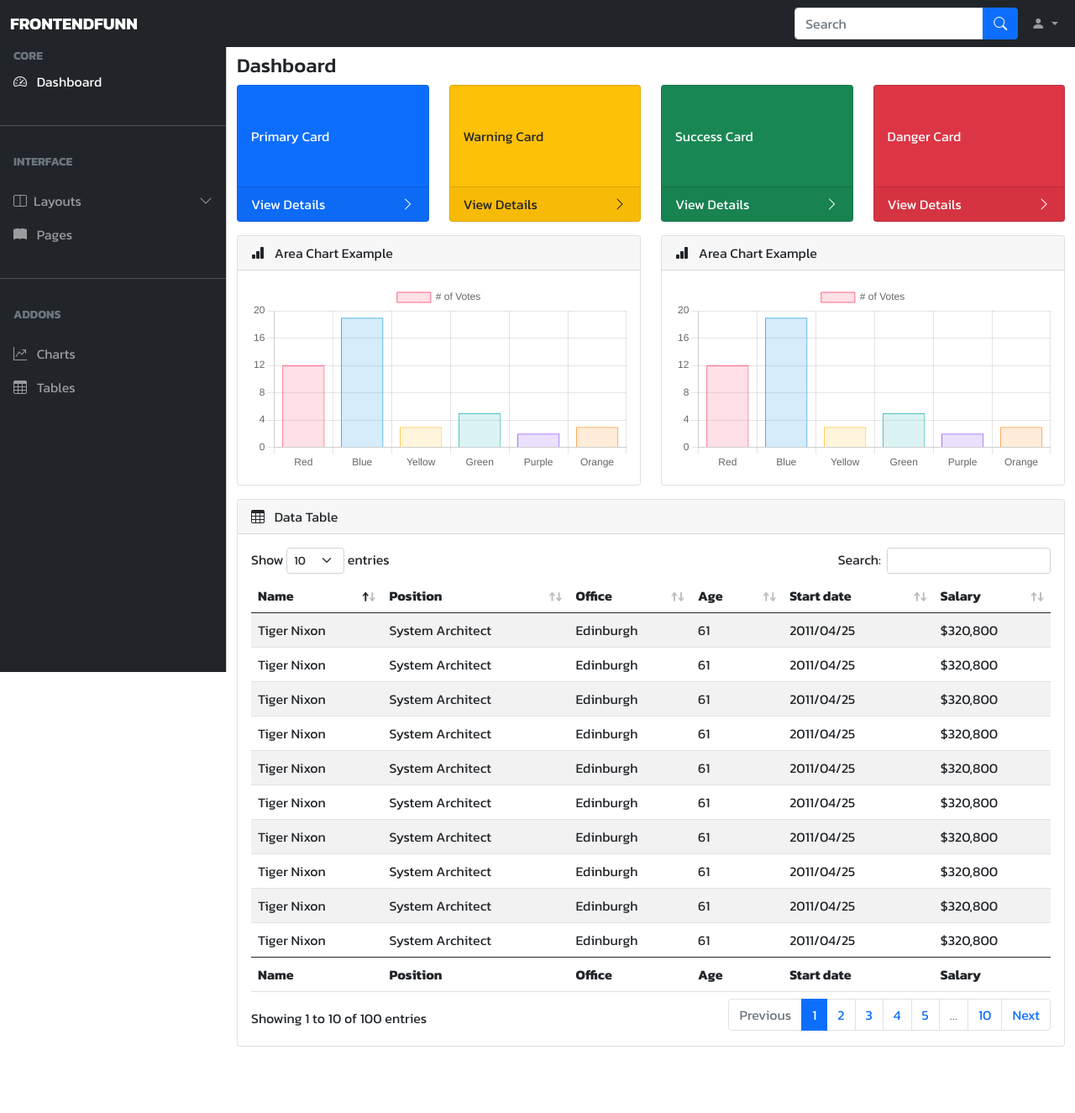
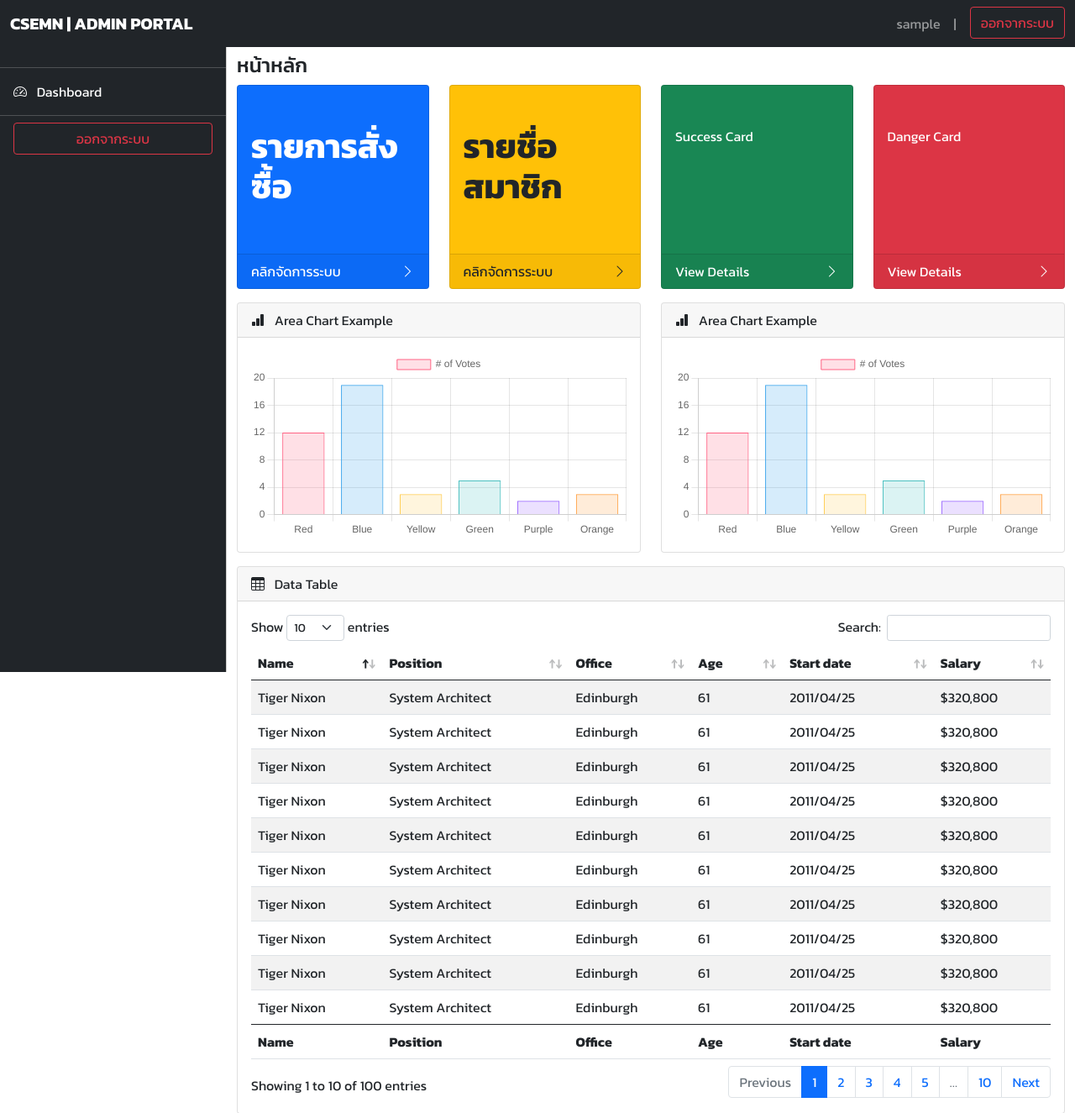
Before and after one commit to Nonthawat3944/Online-Shopping, a PHP site: page /admin/pages/dashboard/index.php in a window 1280 px wide. Shown: the top 1325 px of the page at 84% size. Before the commit the page ends 1246 px from the top, so only its background shows below. Run offline with PHP 8.4, Linux system fonts and the light colour scheme; the visitor is signed in with stand-in values (Sample User, id 1); some libraries are stand-ins or nearby versions.

Commit message:
16:50 13/8/2021

```diff
--- a/admin/pages/dashboard/index.php
+++ b/admin/pages/dashboard/index.php
@@ -17,29 +17,37 @@ if (isset($_GET['logout'])) {
     <div class="container-fluid">
         <div class="row">
             <div class="col-md-12">
-                <h4>Dashboard</h4>
+                <h4>หน้าหลัก</h4>
             </div>
         </div>
         <div class="row">
             <div class="col-md-3 mb-3">
                 <div class="card bg-primary text-white h-100">
-                    <div class="card-body py-5">Primary Card</div>
-                    <div class="card-footer d-flex">
-                        View Details
+                    <div class="card-body py-5">
+                        <h1><strong>รายการสั่งซื้อ</strong></h1>
+                    </div>
+                    <div class="card-footer">
+                        <a href="" class="d-flex text-decoration-none text-white">
+                            คลิกจัดการระบบ
                             <span class="ms-auto">
                                 <i class="bi bi-chevron-right"></i>
                             </span>
+                        </a>
                     </div>
                 </div>
             </div>
             <div class="col-md-3 mb-3">
                 <div class="card bg-warning text-dark h-100">
-                    <div class="card-body py-5">Warning Card</div>
-                    <div class="card-footer d-flex">
-                        View Details
+                    <div class="card-body py-5">
+                        <h1><strong>รายชื่อสมาชิก</strong></h1>
+                    </div>
+                    <div class="card-footer">
+                        <a href="" class="d-flex text-decoration-none text-dark">
+                            คลิกจัดการระบบ
                             <span class="ms-auto">
                                 <i class="bi bi-chevron-right"></i>
                             </span>
+                        </a>
                     </div>
                 </div>
             </div>
--- a/admin/pages/includes/navbar.php
+++ b/admin/pages/includes/navbar.php
@@ -3,31 +3,17 @@
         <button class="navbar-toggler" type="button" data-bs-toggle="offcanvas" data-bs-target="#sidebar" aria-controls="offcanvasExample">
             <span class="navbar-toggler-icon" data-bs-target="#sidebar"></span>
         </button>
-        <a class="navbar-brand me-auto ms-lg-0 ms-3 text-uppercase fw-bold" href="#">Frontendfunn</a>
-        <button class="navbar-toggler" type="button" data-bs-toggle="collapse" data-bs-target="#topNavBar" aria-controls="topNavBar" aria-expanded="false" aria-label="Toggle navigation">
-            <span class="navbar-toggler-icon"></span>
-        </button>
+        <a class="navbar-brand me-auto ms-lg-0 ms-3 text-uppercase fw-bold" href="#">CSEMN | Admin Portal</a>
         <div class="collapse navbar-collapse" id="topNavBar">
-            <form class="d-flex ms-auto my-3 my-lg-0">
-                <div class="input-group">
-                    <input class="form-control" type="search" placeholder="Search" aria-label="Search" />
-                    <button class="btn btn-primary" type="submit">
-                        <i class="bi bi-search"></i>
-                    </button>
-                </div>
-            </form>
-            <ul class="navbar-nav">
-                <li class="nav-item dropdown">
-                    <a class="nav-link dropdown-toggle ms-2" href="#" role="button" data-bs-toggle="dropdown" aria-expanded="false">
-                        <i class="bi bi-person-fill"></i>
-                    </a>
-                    <ul class="dropdown-menu dropdown-menu-end">
-                        <li><a class="dropdown-item" href="#">Action</a></li>
-                        <li><a class="dropdown-item" href="#">Another action</a></li>
-                        <li>
-                            <a class="dropdown-item" href="#">Something else here</a>
-                        </li>
-                    </ul>
+            <ul class="navbar-nav ms-auto">
+                <li class="nav-item">
+                    <a class="nav-link" href="#"><?= $_SESSION['U_USERNAME'] ?></a>
+                </li>
+                <li class="nav-item">
+                    <a class="nav-link me-2">|</a>
+                </li>
+                <li class="nav-item">
+                    <a class="btn btn-outline-danger" href="?logout">ออกจากระบบ</a>
                 </li>
             </ul>
         </div>
--- a/admin/pages/includes/sidebar.php
+++ b/admin/pages/includes/sidebar.php
@@ -1,11 +1,9 @@
 <div class="offcanvas offcanvas-start sidebar-nav bg-dark" tabindex="-1" id="sidebar">
-    <div class="offcanvas-body p-0">
+    <div class="offcanvas-body px-0">
         <nav class="navbar-dark">
             <ul class="navbar-nav">
                 <li>
-                    <div class="text-muted small fw-bold text-uppercase px-3">
-                        CORE
-                    </div>
+                    <hr class="dropdown-divider bg-light">
                 </li>
                 <li>
                     <a href="#" class="nav-link px-3 active">
@@ -13,60 +11,11 @@
                         <span>Dashboard</span>
                     </a>
                 </li>
-                <li class="my-4">
-                    <hr class="dropdown-divider bg-light" />
+                <li>
+                    <hr class="dropdown-divider bg-light">
                 </li>
-                <li>
-                    <div class="text-muted small fw-bold text-uppercase px-3 mb-3">
-                        Interface
-                    </div>
-                </li>
-                <li>
-                    <a class="nav-link px-3 sidebar-link" data-bs-toggle="collapse" href="#layouts">
-                        <span class="me-2"><i class="bi bi-layout-split"></i></span>
-                        <span>Layouts</span>
-                        <span class="ms-auto">
-                            <span class="right-icon">
-                                <i class="bi bi-chevron-down"></i>
-                            </span>
-                        </span>
-                    </a>
-                    <div class="collapse" id="layouts">
-                        <ul class="navbar-nav ps-3">
-                            <li>
-                                <a href="#" class="nav-link px-3">
-                                    <span class="me-2"><i class="bi bi-speedometer2"></i></span>
-                                    <span>Dashboard</span>
-                                </a>
-                            </li>
-                        </ul>
-                    </div>
-                </li>
-                <li>
-                    <a href="#" class="nav-link px-3">
-                        <span class="me-2"><i class="bi bi-book-fill"></i></span>
-                        <span>Pages</span>
-                    </a>
-                </li>
-                <li class="my-4">
-                    <hr class="dropdown-divider bg-light" />
-                </li>
-                <li>
-                    <div class="text-muted small fw-bold text-uppercase px-3 mb-3">
-                        Addons
-                    </div>
-                </li>
-                <li>
-                    <a href="#" class="nav-link px-3">
-                        <span class="me-2"><i class="bi bi-graph-up"></i></span>
-                        <span>Charts</span>
-                    </a>
-                </li>
-                <li>
-                    <a href="#" class="nav-link px-3">
-                        <span class="me-2"><i class="bi bi-table"></i></span>
-                        <span>Tables</span>
-                    </a>
+                <li class="px-3">
+                    <a href="#" class="btn btn-outline-danger w-100">ออกจากระบบ</a>
                 </li>
             </ul>
         </nav>
```
Also changed, not shown: admin/assets/css/style_admin.css (line endings or trailing spaces). Lines whose indentation alone changed are shown as unchanged.
